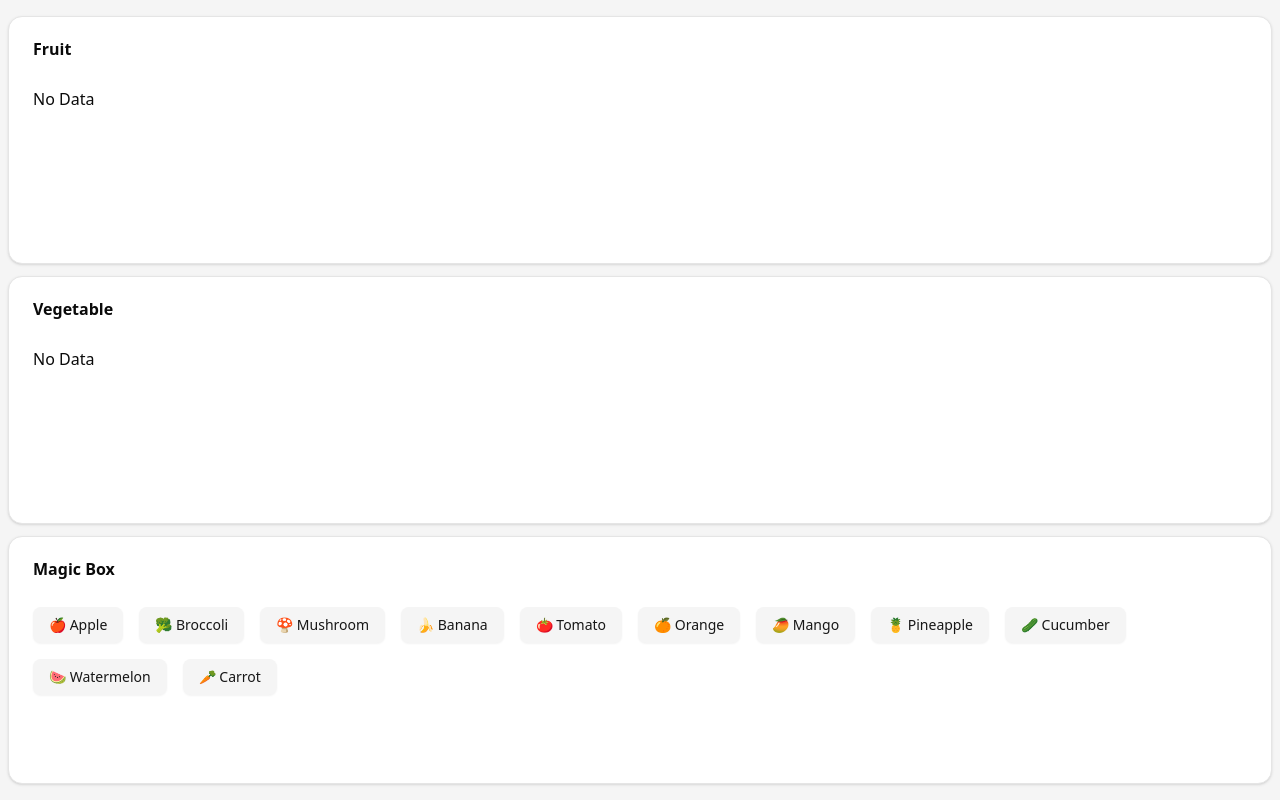
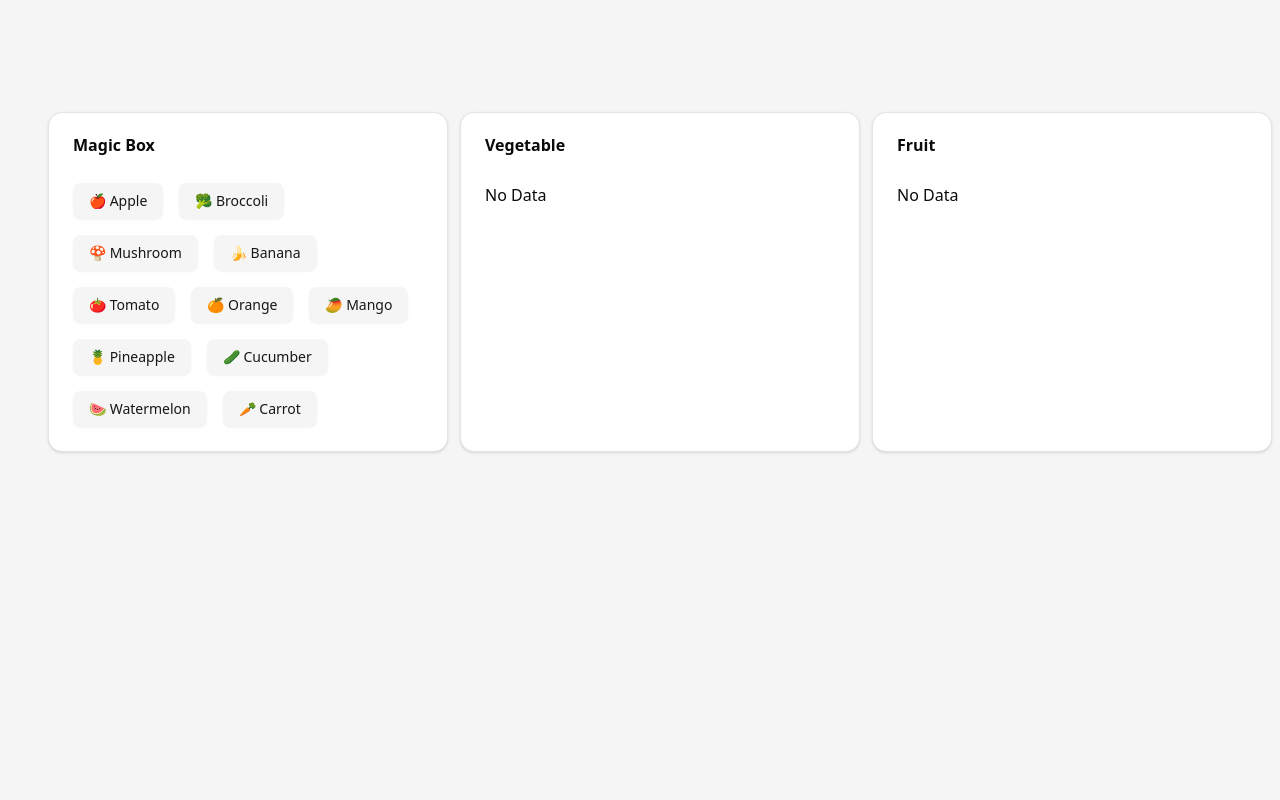
Before and after one commit to 3Peet/7solutions-FE-assignment, a React (Vite) app: page / in a window 1280 px wide. Built offline with nearby package versions, Linux system fonts and the light colour scheme.

Commit message:
feat: responsive for desktop view

```diff
--- a/src/App.tsx
+++ b/src/App.tsx
@@ -3,7 +3,9 @@ import TodoList from '@/components/todo-list'
 function App() {
   return (
     <main className="bg-accent h-[100dvh]">
-      <TodoList />
+      <div className="container mx-auto md:py-24">
+        <TodoList />
+      </div>
     </main>
   )
 }
--- a/src/components/block.tsx
+++ b/src/components/block.tsx
@@ -14,7 +14,7 @@ const Block = memo(
     handleSelect: (x: dataType) => void
   }) => {
     return (
-      <Card className="h-full">
+      <Card className="h-full md:w-[400px] md:h-auto">
         <CardHeader>
           <CardTitle>{title}</CardTitle>
         </CardHeader>
--- a/src/components/todo-list.tsx
+++ b/src/components/todo-list.tsx
@@ -36,7 +36,7 @@ export default function TodoList() {
   }
 
   return (
-    <div className="flex gap-3 flex-col container px-2 py-4 h-[100dvh]">
+    <div className="flex gap-3 flex-col px-2 py-4 h-[100dvh] md:flex-row-reverse md:h-full">
       <Block title="Fruit" items={fruit} handleSelect={handleSelect} />
       <Block title="Vegetable" items={vegetable} handleSelect={handleSelect} />
       <Block title="Magic Box" items={current} handleSelect={handleSelect} />
```
